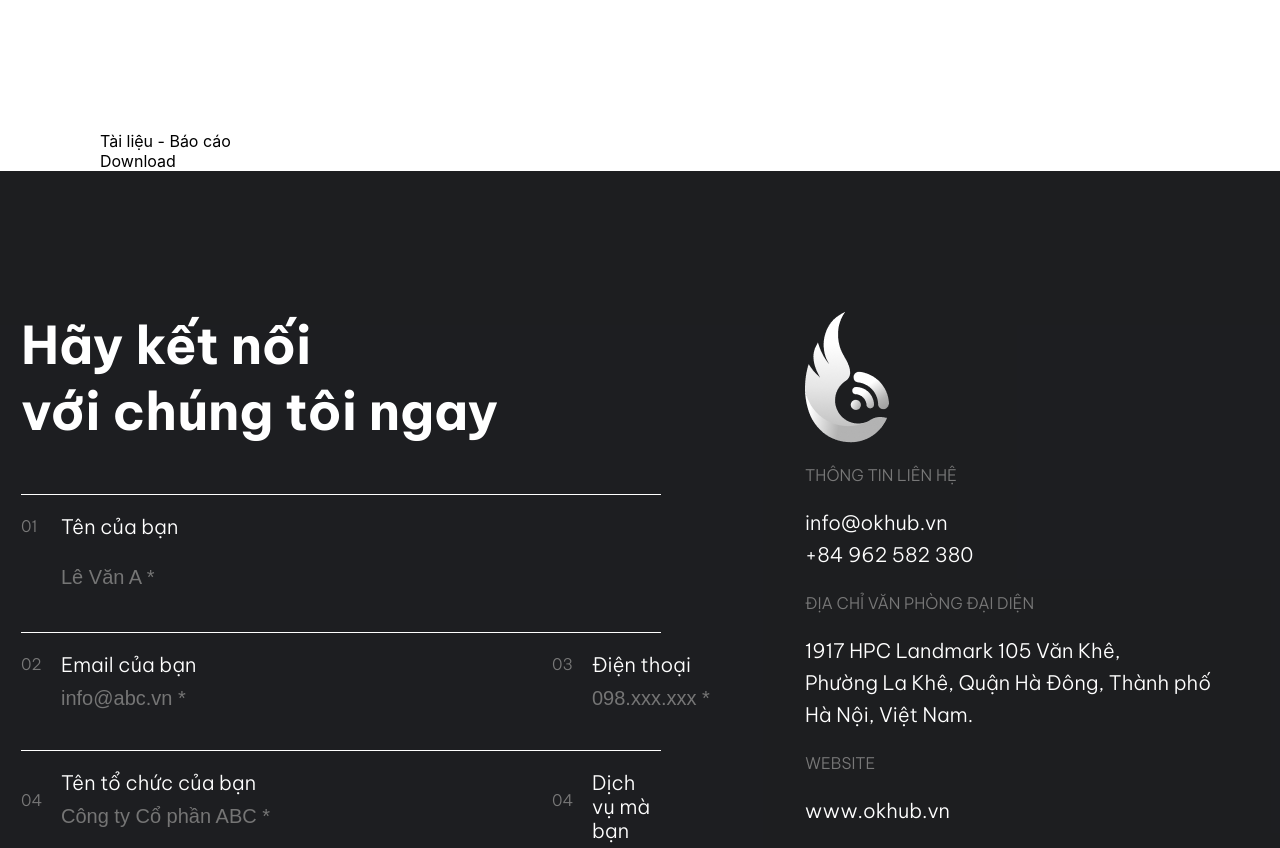
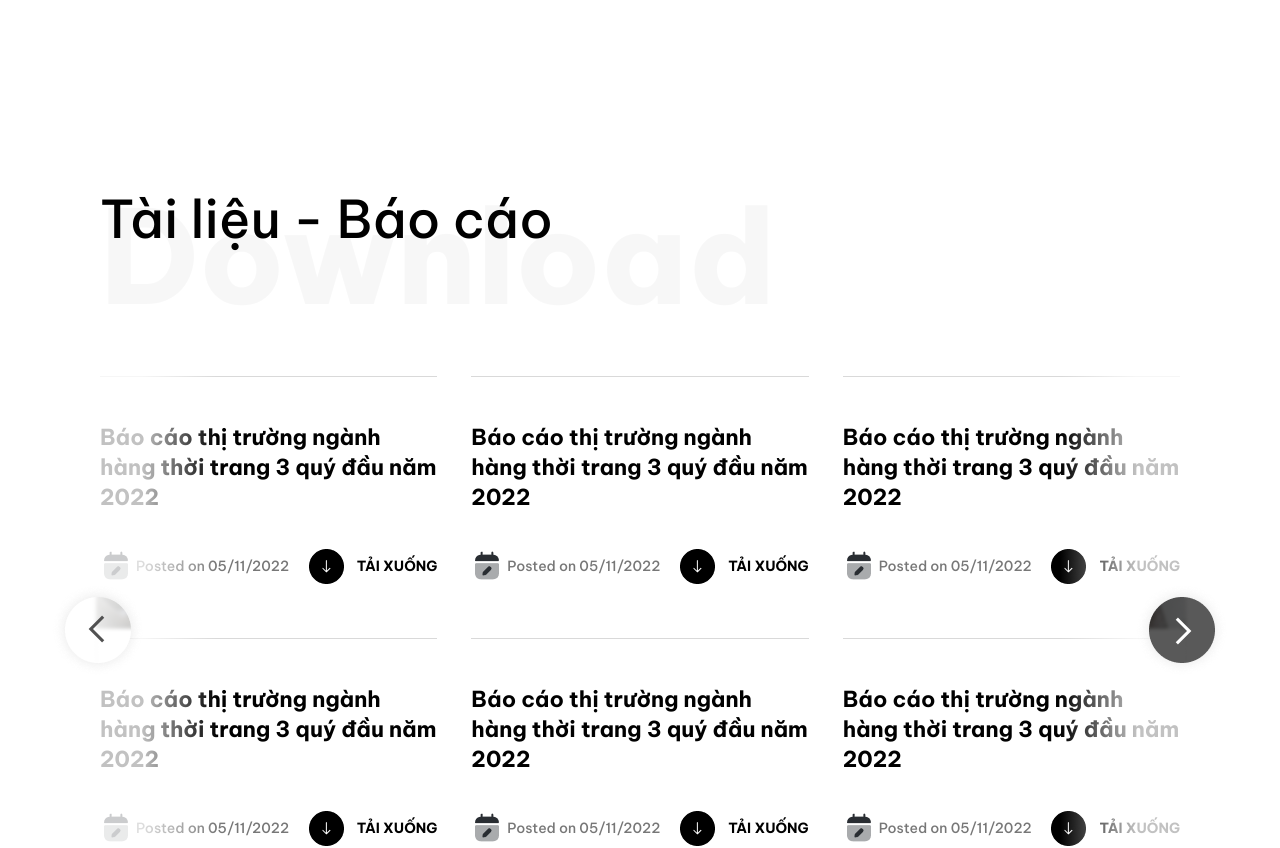
Before and after one commit to tinisang/okhubdemo, a Next.js app: page /news-detail/1 in a window 1280 px wide. Shown: the part 3740-4588 px from the top of the page. Built offline with nearby package versions, Linux system fonts and the light colour scheme.

Commit message:
update full new detail final

```diff
--- a/components/CardReport.jsx
+++ b/components/CardReport.jsx
@@ -1,9 +1,28 @@
+
 import React from 'react'
+import calendarCard from "../public/imgs/calendar-edit-NewsDetail.png";
+import Image from "next/image";
+import arrowDownCardReport from "../public/imgs/arrowDownCardReport.png"
+import Link from 'next/link';
 
 export const CardReport = () => {
   return (
-    <div>
-
-    </div>
+   <div className= " card-report__container">
+      <Link href="#" target="_blank" >
+       <div className="card-report__title">
+         <p>Báo cáo thị trường ngành hàng thời trang 3 quý đầu năm 2022</p>
+       </div>
+       <div className="card-report__time-dow">
+         <div className="card-report__time">
+           <Image src = {calendarCard}/>
+           <p>Posted on 05/11/2022</p>
+         </div>
+         <div className="card-report__dow">
+          <Image src = {arrowDownCardReport} />
+          <p>TẢI XUỐNG</p>
+         </div>
+       </div>
+    </Link>
+   </div>
   )
 }
--- a/components/NewsDetail/NewsDetail.jsx
+++ b/components/NewsDetail/NewsDetail.jsx
@@ -7,7 +7,7 @@ import "swiper/css/navigation";
 import "swiper/css/pagination";
 import { CardNews } from "../CardNews";
 import { NoteBtn } from "../NoteBtn";
-import {CardReport} from "../CardReport";
+import { CardReport } from "../CardReport";
 import aroowLeft from "../../public/imgs/arrow-up-left-NewsDetail.png";
 import calendarNewsDetail from "../../public/imgs/calendar-edit-NewsDetail.png";
 import userNewsDetail from "../../public/imgs/user-edit-NewsDetail.png";
@@ -146,7 +146,6 @@ export const NewsDetail = () => {
             }}
             modules={[Pagination, Navigation]}
           >
-
             <SwiperSlide>
               <CardNews />
             </SwiperSlide>
@@ -159,25 +158,64 @@ export const NewsDetail = () => {
             <SwiperSlide>
               <CardNews />
             </SwiperSlide>
-
-
           </Swiper>
-
         </div>
         <div className="newsDetail__status--prev">
-              <Image src={newsDetailStatusBtnPrev} />
-            </div>
+          <Image src={newsDetailStatusBtnPrev} />
+        </div>
         <div className="newsDetail__status--next">
-              <Image src={newsDetailStatusBtnNext} />
-            </div>
+          <Image src={newsDetailStatusBtnNext} />
+        </div>
       </div>
       <div className="NewsDetail__document">
-        <div className="NewsDetail__document--title">Tài liệu - Báo cáo</div>
-        <div className="NewsDetail__document--bg">Download</div>
-        <div className="NewsDetail__document--reports">
-            <CardReport/>
+        <div className="NewsDetail__document--title">
+          <p>Tài liệu - Báo cáo</p>
+          <div className="NewsDetail__document--bg">Download</div>
         </div>
+
+        <Swiper
+          className="NewsDetail__document--reports"
+          slidesPerView={3}
+          spaceBetween={34}
+          slidesPerGroup={1}
+          loop={true}
+          navigation={{
+            prevEl: ".NewsDetail__document--prev",
+            nextEl: ".NewsDetail__document--next",
+          }}
+          modules={[Navigation]}
+        >
+          <SwiperSlide>
+            <div>
+              <CardReport />
+              <CardReport />
+            </div>
+          </SwiperSlide>
+          <SwiperSlide>
+            <div>
+              <CardReport />
+              <CardReport />
+            </div>
+          </SwiperSlide>
+          <SwiperSlide>
+            <div>
+              <CardReport />
+              <CardReport />
+            </div>
+          </SwiperSlide>
+        </Swiper>
+        <div className="image-container">
+      <div className="NewsDetail__document--prev">
+        <Image src={newsDetailStatusBtnPrev} className = "image-item" />
       </div>
+      <div className="NewsDetail__document--next">
+        <Image src={newsDetailStatusBtnNext} />
+      </div>
+      </div>
+      </div>
+
+      {/* arrow */}
+
     </div>
   );
 };
--- a/styles/NewsDetail/newsDetail.css
+++ b/styles/NewsDetail/newsDetail.css
@@ -177,7 +177,6 @@
   left: 0;
   top: 0;
   margin-left: -55px;
-
 }
 .NewsDetail__status-items::before {
   content: url("../../public/imgs/newsDetailStatusBlurright.png");
@@ -193,7 +192,7 @@
 
 .newsDetail__status--next,
 .newsDetail__status--prev {
-  z-index: 100;
+  z-index: 3;
   cursor: pointer;
   position: absolute;
 }
@@ -201,7 +200,7 @@
   left: 0;
   top: 59.5%;
   margin-left: -50px;
-  z-index: 2;
+
 }
 .newsDetail__status--next {
   right: 0;
@@ -210,5 +209,91 @@
 }
 
 .NewsDetail__status-container {
+
+}
+
+/* news detail document and reports */
+
+.NewsDetail__document{
+  padding-bottom: 150px;
+  position: relative;
+}
+.NewsDetail__document--title{
+  position: relative;
+  margin-bottom: 120px;
+}
+.NewsDetail__document--title p {
+  font-family: "Be Vietnam Pro";
+  font-style: normal;
+  font-weight: 500;
+  font-size: 52px;
+  line-height: 73px;
+  letter-spacing: 0.0025em;
+  color: #000000;
+
+}
+.NewsDetail__document--bg {
+  font-family: "Be Vietnam Pro";
+  font-style: normal;
+  font-weight: 800;
+  font-size: 130px;
+  line-height: 73px;
+  letter-spacing: 0.0025em;
+  color: rgba(0, 0, 0, 0.03);
+  position: absolute;
+  top: 50%;
+
+}
+
+/*  */
+.NewsDetail__document--reports{
+  display: grid;
+  grid-template-columns: repeat(3, 1fr);
+  column-gap: 34px;
+  position: relative;
+}
+
+.NewsDetail__document--reports:after {
+  content: url("../../public/imgs/newsDetailStatusBlurLeft.png");
+  position: absolute;
+  width: auto;
+  height: auto;
   z-index: 2;
+  height: 0;
+  left: 0;
+  top: 0;
+  margin-left: -55px;
 }
+.NewsDetail__document--reports::before {
+  content: url("../../public/imgs/newsDetailStatusBlurright.png");
+  position: absolute;
+  width: auto;
+  height: auto;
+  z-index: 2;
+  height: 0;
+  right: 0;
+  top: 0;
+  margin-right: -55px;
+}
+
+.image-container{
+  position: absolute;
+  top: 46%;
+  /* z-index: 4; */
+}
+.NewsDetail__document--next,
+.NewsDetail__document--prev {
+  z-index: 3;
+  cursor: pointer;
+  position: absolute;
+  top: 0%;
+}
+.NewsDetail__document--prev {
+  left: 0;
+  margin-left: -50px;
+
+}
+.NewsDetail__document--next {
+  right: 0;
+  margin-right: -50px;
+}
--- a/styles/cardReport.css
+++ b/styles/cardReport.css
@@ -0,0 +1,54 @@
+.card-report__container {
+  /* width: calc(100% / 3); */
+  border-top: solid 1px #d9d9d9;
+  padding-top: 23px;
+}
+
+.card-report__title p {
+  font-family: "Be Vietnam Pro";
+  font-style: normal;
+  font-weight: 700;
+  font-size: 22px;
+  line-height: 30px;
+  color: #000000;
+}
+
+.card-report__time-dow {
+  display: flex;
+  justify-content: space-between;
+  margin-bottom: 40px;
+}
+
+.card-report__time,
+.card-report__dow {
+  display: flex;
+  align-items: center;
+  width: auto;
+  height: auto;
+}
+.card-report__time img {
+  margin-right: 4px;
+}
+
+.card-report__time p {
+  font-family: "Be Vietnam Pro";
+  font-style: normal;
+  font-weight: 500;
+  font-size: 14px;
+  line-height: 36px;
+  color: #777777;
+}
+
+.card-report__dow img {
+  margin-right: 13px;
+}
+
+.card-report__dow p {
+  font-family: "Be Vietnam Pro";
+  font-style: normal;
+  font-weight: 700;
+  font-size: 14px;
+  line-height: 36px;
+  color: #000000;
+
+}
```
Also changed, not shown: public/imgs/arrowDownCardReport.png (added).
